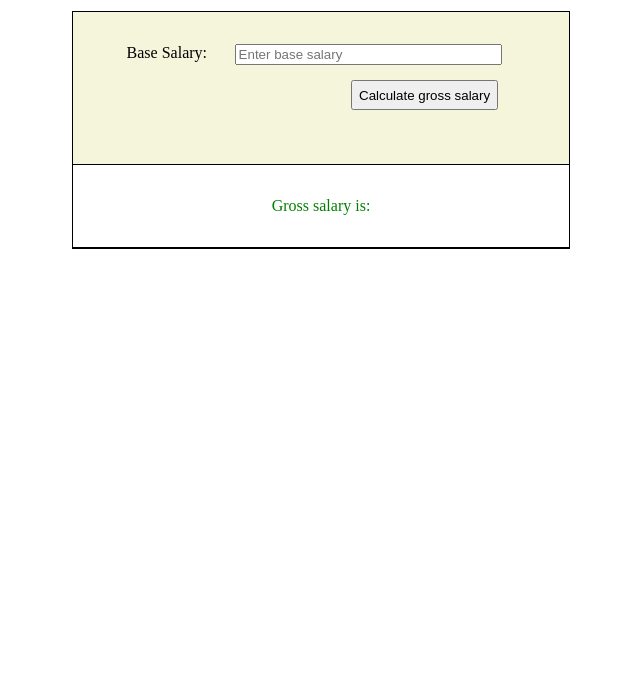
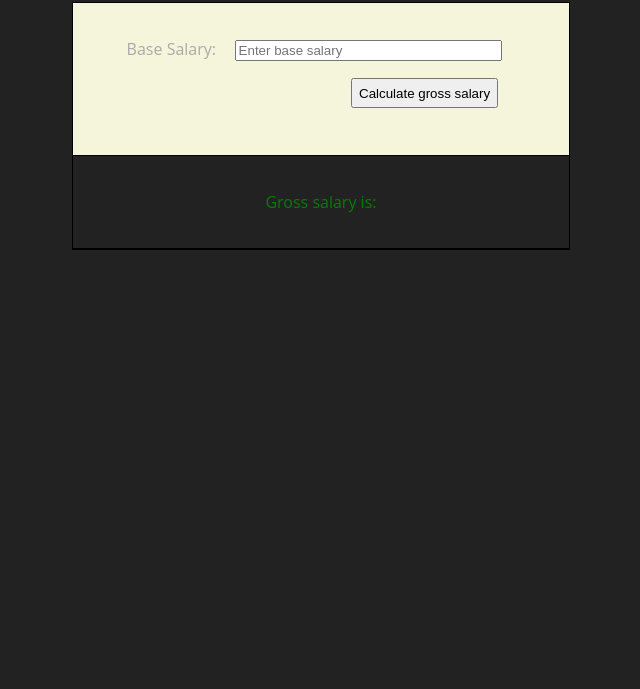
Before and after one commit to rapidscript/gross-calculator, a plain HTML site: page index.html in a window 1280 px wide. Shown: the part 111-800 px from the top of the page, without its empty margins (319-959 px from the left). Drawn offline with Linux system fonts and the light colour scheme.

Commit message:
added a a dark theme on the top of css file

```diff
--- a/css/style.css
+++ b/css/style.css
@@ -1,3 +1,11 @@
+body {
+	font-family: 'Open Sans', sans-serif;
+	line-height: 1.75em;
+	font-size: 16px;
+	background-color: #222;
+	 color: #aaa;
+}
+
 h1 {
     text-align: center;
     margin-top: 2em;
```
